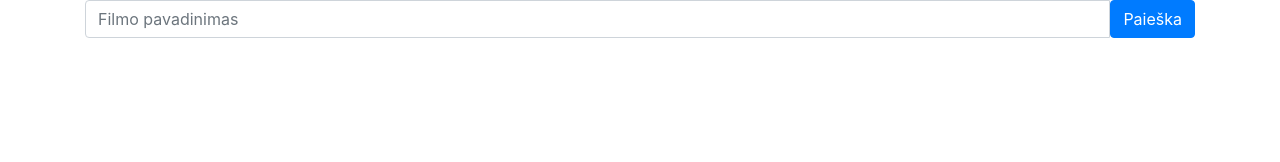
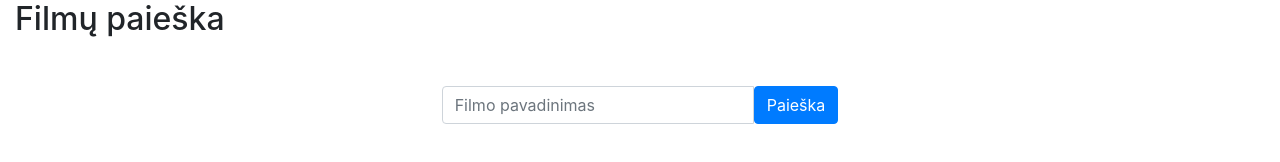
Before and after one commit to sandrakibarte/frontend-projects, a plain HTML site: page atsiskaitymas 2020.01.13/index.html in a window 1280 px wide. Drawn offline with nearby package versions, Linux system fonts and the light colour scheme; files that its build step writes are made by us from their sources.

Commit message:
Update index.html

```diff
--- a/atsiskaitymas 2020.01.13/index.html
+++ b/atsiskaitymas 2020.01.13/index.html
@@ -4,16 +4,18 @@
 	<!-- Required meta tags -->
 	<meta charset="utf-8">
 	<meta name="viewport" content="width=device-width, initial-scale=1, shrink-to-fit=no">
+	<link rel="stylesheet" type="text/css" href="main.css">
 
 	<!-- Bootstrap CSS -->
 	<link rel="stylesheet" href="https://stackpath.bootstrapcdn.com/bootstrap/4.3.1/css/bootstrap.min.css" integrity="sha384-ggOyR0iXCbMQv3Xipma34MD+dH/1fQ784/j6cY/iJTQUOhcWr7x9JvoRxT2MZw1T" crossorigin="anonymous">
 
-	<title>Hello, world!</title>
+	<title>Filmų paieška</title>
 </head>
 <body>
-	<div class="container">
-		<div class="row">
-			<div class="col-sm">
+	<div class="container-fluid">
+		<h2>Filmų paieška</h2>
+		<div class="row justify-content-center text-center mt-5">
+			<div class="col-4">
 				<div class="input-group mb-3">
 					<input type="text" class="form-control" placeholder="Filmo pavadinimas" aria-label="Recipient's username" aria-describedby="button-addon2">
 					<button type="button" class="btn btn-primary">Paieška</button>
```
